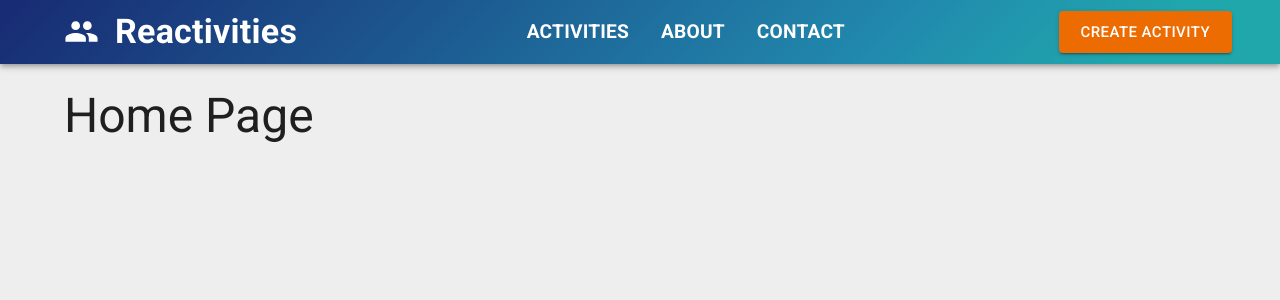
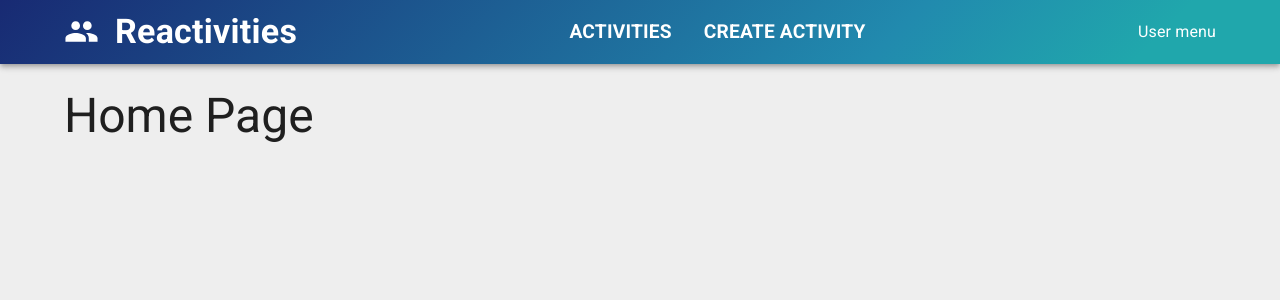
Before and after one commit to Anganam/Reactivities, a React (Vite) app in the folder client/: page / in a window 1280 px wide. Shown: the top 300 px of the page. Built offline with nearby package versions, Linux system fonts and the light colour scheme.

Commit message:
Adding navigation links

```diff
--- a/client/src/app/layout/NavBar.tsx
+++ b/client/src/app/layout/NavBar.tsx
@@ -1,5 +1,7 @@
 import { Group } from "@mui/icons-material";
-import { Box, AppBar, Toolbar, Typography, Button, Container, MenuItem } from "@mui/material";
+import { Box, AppBar, Toolbar, Typography, Container, MenuItem } from "@mui/material";
+import { NavLink } from "react-router";
+import MenuItemLink from "../shared/components/MenuItemLink";
 
 
 export default function NavBar() {
@@ -9,28 +11,22 @@
                 <Container maxWidth='xl'>
                     <Toolbar sx={{ display: 'flex', justifyContent: 'space-between' }}>
                         <Box>
-                            <MenuItem sx={{ display: 'flex', gap: 2 }}>
+                            <MenuItem component={NavLink} to='/' sx={{ display: 'flex', gap: 2 }}>
                                 <Group fontSize="large" />
                                 <Typography variant="h4" fontWeight='bold'>Reactivities</Typography>
                             </MenuItem>
                         </Box>
                         <Box sx={{ display: 'flex' }}>
-                            <MenuItem sx={{ fontSize: '1.2rem', textTransform: 'uppercase', fontWeight: 'bold' }}>
+                            <MenuItemLink to='/activities'>
                                 Activities
-                            </MenuItem>
-                            <MenuItem sx={{ fontSize: '1.2rem', textTransform: 'uppercase', fontWeight: 'bold' }}>
-                                About
-                            </MenuItem>
-                            <MenuItem sx={{ fontSize: '1.2rem', textTransform: 'uppercase', fontWeight: 'bold' }}>
-                                Contact
-                            </MenuItem>
+                            </MenuItemLink>
+                            <MenuItemLink to='/createActivity' >
+                                Create Activity
+                            </MenuItemLink>
                         </Box>
-                        <Button
-                            size="large"
-                            variant="contained"
-                            color="warning"
-                            onClick={() => {}}
-                        > Create activity</Button>
+                        <MenuItem>
+                            User menu
+                        </MenuItem>
                     </Toolbar>
                 </Container>
             </AppBar>
--- /dev/null
+++ b/client/src/app/shared/components/MenuItemLink.tsx
@@ -0,0 +1,23 @@
+import { MenuItem } from '@mui/material'
+import { ReactNode } from 'react'
+import { NavLink } from 'react-router'
+
+export default function MenuItemLink({ children, to }: { children: ReactNode, to: string}) {
+    return (
+        <MenuItem
+            component={NavLink}
+            to={to}
+            sx={{
+                fontSize: '1.2rem',
+                textTransform: 'uppercase',
+                fontWeight: 'bold',
+                color: 'inherit',
+                '&.active': {
+                    color: 'yellow'
+                }
+            }}
+        >
+            {children}
+        </MenuItem>
+    )
+}
```
Also changed, not shown: 1 other file (tests, documents, lock files or other folders).
